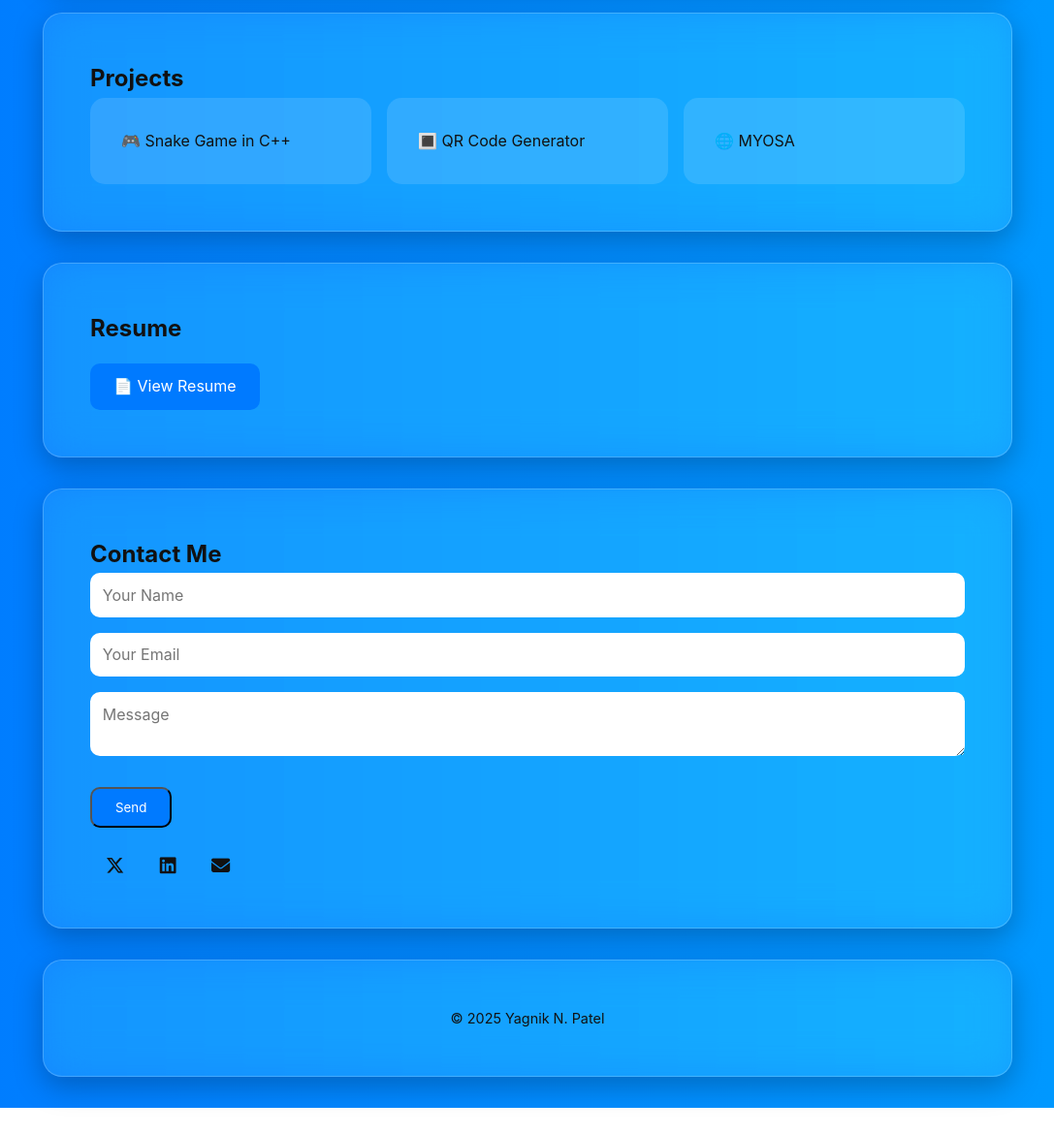
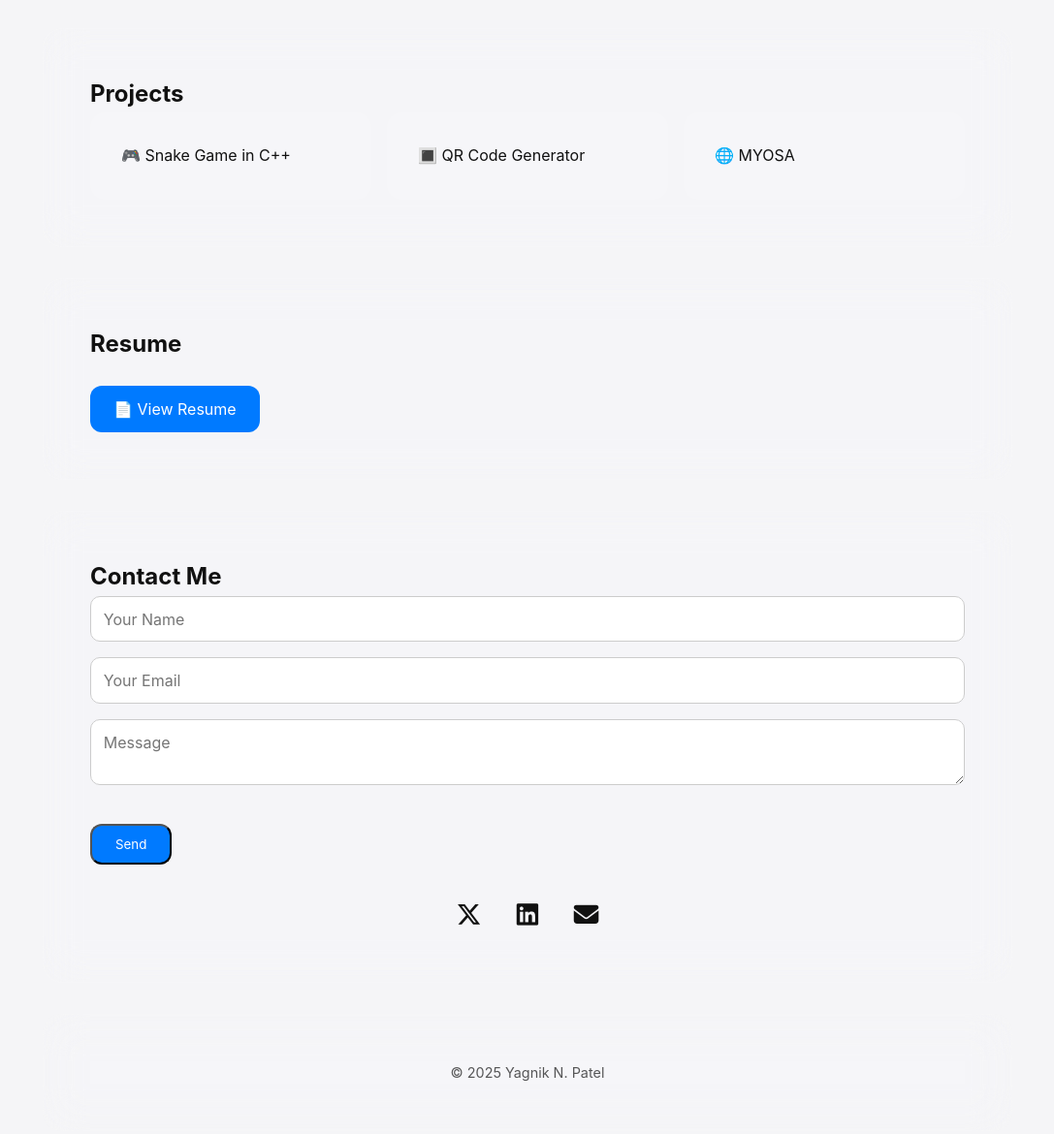
Before and after one commit to YagnikPatel22/portfoliov1, a plain HTML site: page index.html in a window 1280 px wide. Shown: the part 959-2129 px from the top of the page at 97% size, without its empty margins (96-1183 px from the left). Before the commit the page ends 2102 px from the top, so only its background shows below. Drawn offline with Linux system fonts and the light colour scheme.

Commit message:
style.css

```diff
--- a/style.css
+++ b/style.css
@@ -7,45 +7,26 @@
 }
 
 body {
-  background: linear-gradient(270deg, #00c6ff, #0072ff, #6a11cb, #2575fc);
-  background-size: 800% 800%;
-  animation: gradientShift 20s ease infinite;
+  background: #f5f5f7;
   color: #111;
   transition: background 0.5s, color 0.5s;
   line-height: 1.6;
 }
 
-/* Dark mode */
 body.dark {
-  background: linear-gradient(270deg, #0f2027, #2c5364, #1a2a6c, #000);
-  background-size: 800% 800%;
-  animation: gradientShift 25s ease infinite;
-  color: #f5f5f5;
+  background: #000;
+  color: #f5f5f7;
 }
 
-/* Gradient animation */
-@keyframes gradientShift {
-  0% { background-position: 0% 50%; }
-  50% { background-position: 100% 50%; }
-  100% { background-position: 0% 50%; }
-}
-
-/* Glass Effect */
+/* Glass */
 .glass {
-  background: rgba(255,255,255,0.08);
-  backdrop-filter: blur(20px) saturate(180%);
+  background: rgba(255,255,255,0.05);
+  backdrop-filter: blur(20px) saturate(150%);
   border-radius: 20px;
   padding: 3rem;
   margin: 2rem auto;
   max-width: 1000px;
-  box-shadow: 0 10px 30px rgba(0,0,0,0.25);
-  border: 1px solid rgba(255,255,255,0.2);
-  transform: translateY(0);
-  transition: transform 0.5s ease, box-shadow 0.5s ease;
-}
-.glass:hover {
-  transform: translateY(-8px) scale(1.02);
-  box-shadow: 0 15px 40px rgba(0,0,0,0.35);
+  border: 1px solid rgba(255,255,255,0.1);
 }
 
 /* Navbar */
@@ -53,16 +34,16 @@ body.dark {
   display: flex;
   justify-content: space-between;
   align-items: center;
+  padding: 1rem 2rem;
   position: sticky;
   top: 0;
   z-index: 100;
-  padding: 1rem 2rem;
 }
 .navbar nav a {
   margin: 0 1rem;
   text-decoration: none;
   color: inherit;
-  transition: color 0.3s;
+  font-weight: 500;
 }
 .navbar nav a:hover { color: #007aff; }
 #darkToggle {
@@ -77,15 +58,15 @@ body.dark {
   text-align: center;
   padding: 6rem 2rem;
 }
-.hero h2 { font-size: 2.5rem; }
+.hero h2 { font-size: 2.8rem; font-weight: 600; }
 .hero .highlight { color: #007aff; }
 .btn {
   display: inline-block;
   padding: 0.7rem 1.5rem;
   background: #007aff;
   color: white;
-  border-radius: 10px;
-  margin-top: 1rem;
+  border-radius: 12px;
+  margin-top: 1.5rem;
   text-decoration: none;
   transition: background 0.3s, transform 0.3s;
 }
@@ -101,30 +82,24 @@ body.dark {
 .skill {
   padding: 1rem;
   border-radius: 12px;
-  background: rgba(255,255,255,0.15);
-  transition: transform 0.3s, background 0.3s;
+  background: rgba(255,255,255,0.12);
+  transition: transform 0.3s;
 }
-.skill:hover {
-  background: rgba(0,122,255,0.25);
-  transform: scale(1.1);
-}
+.skill:hover { transform: scale(1.05); }
 
 /* Projects */
 .cards {
   display: grid;
-  grid-template-columns: repeat(auto-fit, minmax(200px, 1fr));
+  grid-template-columns: repeat(auto-fit, minmax(220px, 1fr));
   gap: 1rem;
 }
 .card {
   padding: 2rem;
   border-radius: 15px;
-  background: rgba(255,255,255,0.12);
-  transition: transform 0.3s, background 0.3s;
+  background: rgba(255,255,255,0.08);
+  transition: transform 0.3s;
 }
-.card:hover {
-  transform: scale(1.08);
-  background: rgba(0,122,255,0.25);
-}
+.card:hover { transform: translateY(-6px); }
 
 /* Contact */
 form {
@@ -135,30 +110,29 @@ form {
 form input, form textarea {
   padding: 0.8rem;
   border-radius: 10px;
-  border: none;
-  outline: none;
+  border: 1px solid #ccc;
   font-size: 1rem;
 }
 form button { align-self: flex-start; }
 
-.socials { margin-top: 1.5rem; }
+.socials {
+  margin-top: 2rem;
+  text-align: center;
+}
 .socials a {
   margin: 0 1rem;
-  font-size: 1.2rem;
-  text-decoration: none;
+  font-size: 1.6rem;
   color: inherit;
-  transition: color 0.3s, text-shadow 0.3s;
+  transition: color 0.3s;
 }
-.socials a:hover {
-  color: #007aff;
-  text-shadow: 0 0 10px rgba(0,122,255,0.7);
-}
+.socials a:hover { color: #007aff; }
 
 /* Footer */
 footer {
   text-align: center;
   padding: 1rem;
   font-size: 0.9rem;
+  opacity: 0.7;
 }
 
 /* Reveal Animations */
```
